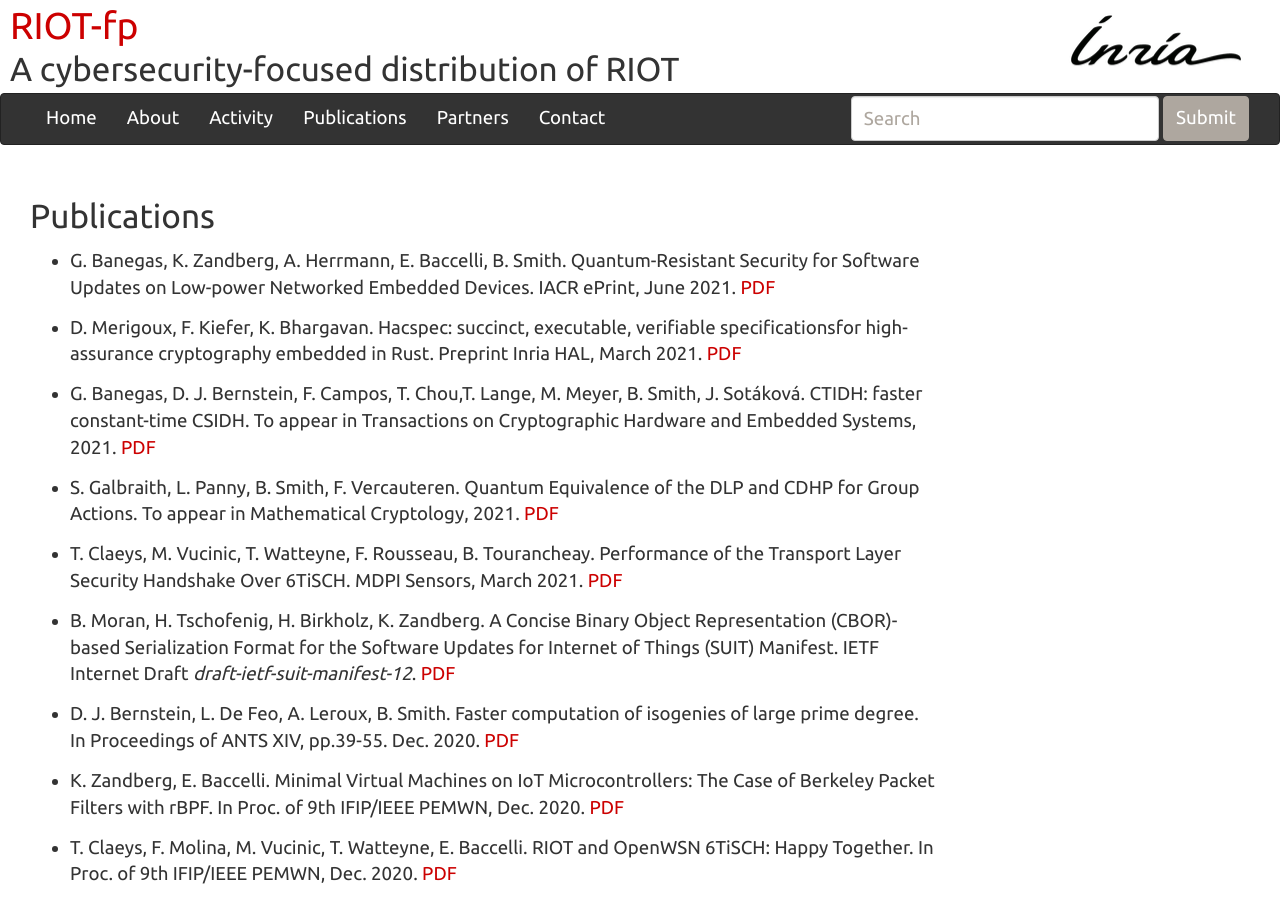
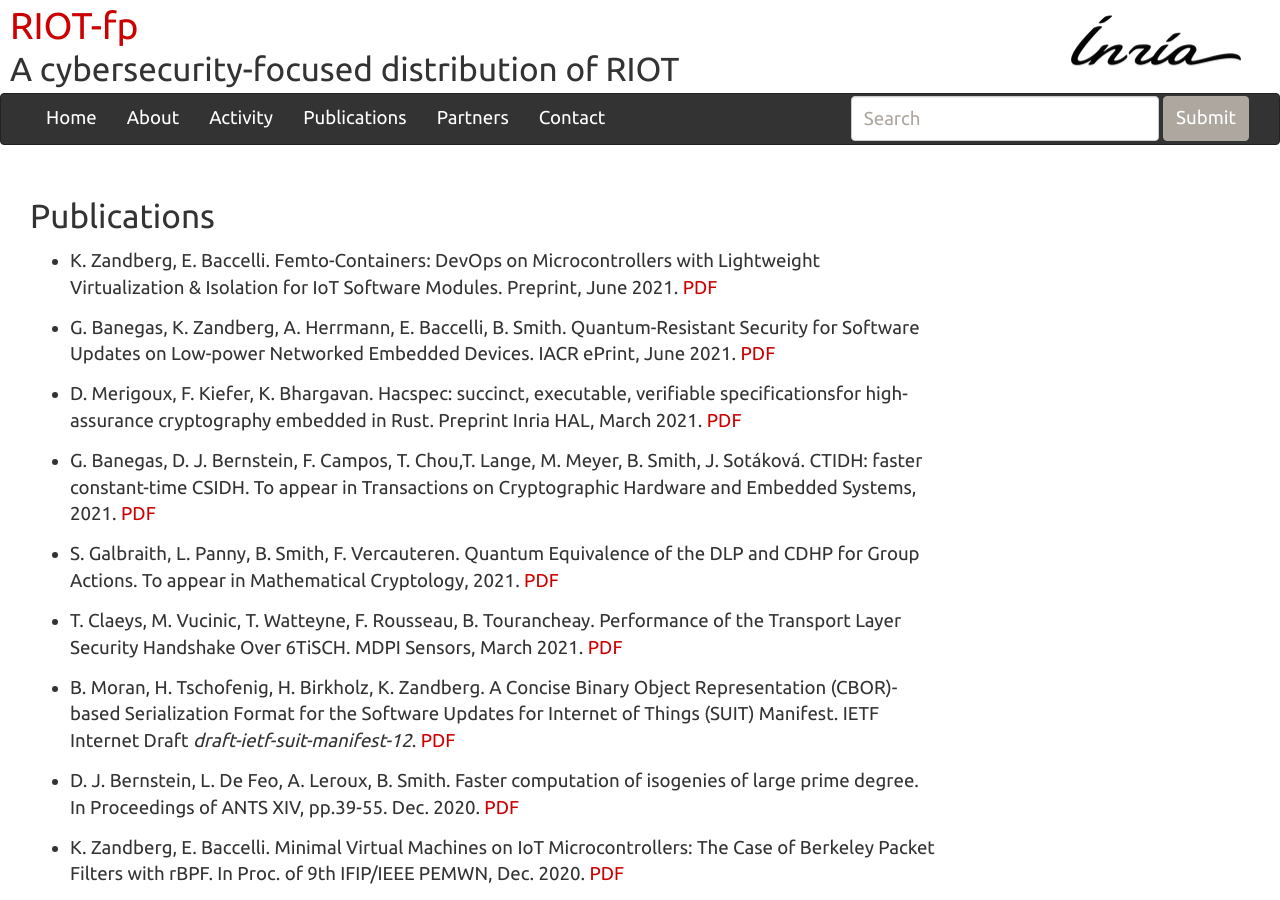
Before and after one commit to future-proof-iot/RIOT-fp, a Jekyll site: the page built from publications.md, in a window 1280 px wide and 900 px high. Built offline with Jekyll 4.4.1, drawn with Linux system fonts in a browser that asks for light colours; nearby versions of some CDN libraries; our own code applies the rules of GitHub Pages for plain Markdown files.

Commit message:
updated publication page

```diff
--- a/publications.md
+++ b/publications.md
@@ -1,4 +1,6 @@
 ## Publications
+
+- K. Zandberg, E. Baccelli. Femto-Containers: DevOps on Microcontrollers with Lightweight Virtualization & Isolation for IoT Software Modules. Preprint, June 2021. [PDF](https://hal.inria.fr/hal-03263164/document)
 
 - G. Banegas, K. Zandberg, A. Herrmann, E. Baccelli, B. Smith. Quantum-Resistant Security for Software Updates on Low-power Networked Embedded Devices. IACR ePrint, June 2021. [PDF](https://eprint.iacr.org/2021/781.pdf)
 
```
